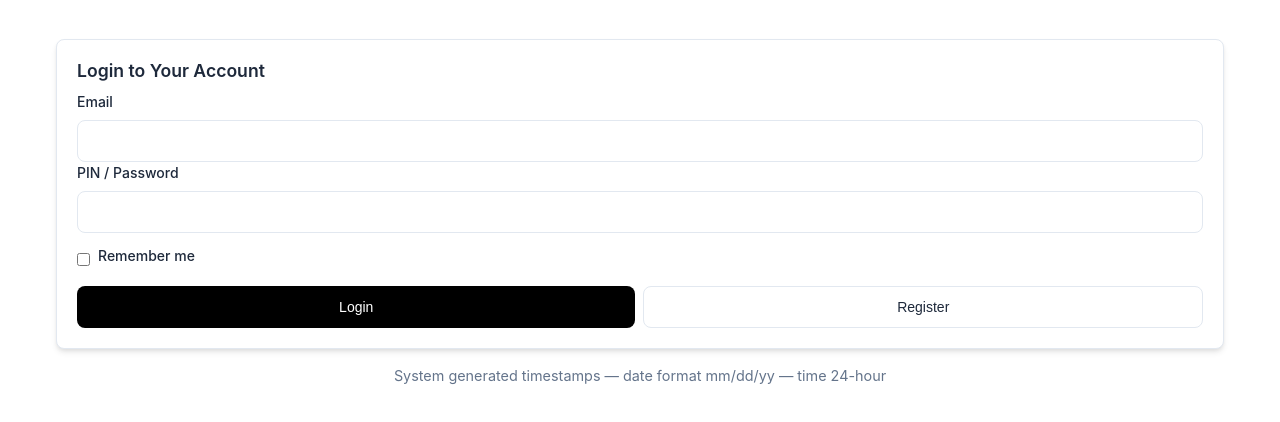
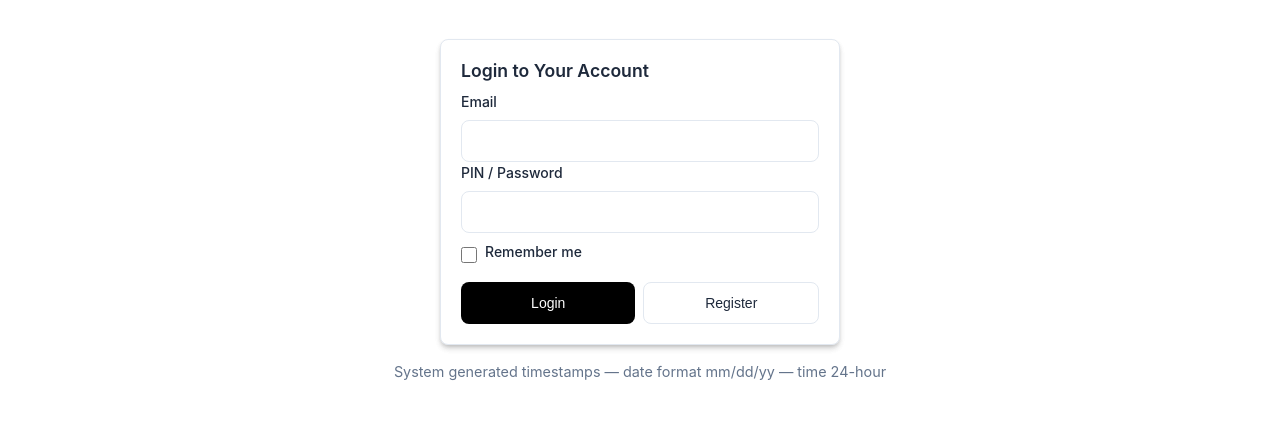
Before and after one commit to Edrian45/project-online-rafael, a plain HTML site: page index.html in a window 1280 px wide. Shown: the part 70-492 px from the top of the page. Drawn offline with nearby package versions, Linux system fonts and the light colour scheme.

Commit message:
Update style.css

```diff
--- a/style.css
+++ b/style.css
@@ -76,6 +76,15 @@
             box-shadow: var(--shadow);
             border: 1px solid var(--border);
             margin-bottom: 1rem;
+        }
+        .form {
+            background: var(--card-bg);
+            border-radius: var(--radius);
+            box-shadow: var(--shadow);
+            margin-bottom: 1rem;
+            max-width: 400px;
+            margin-left: auto;
+            margin-right: auto;
         }
 
         /* Header */
@@ -680,12 +689,12 @@
         .checkbox-container {
             display: flex;
             align-items: center;
+            justify-content: flex-start;
             gap: 0.5rem;
-            margin: 0.75rem 0;
-            cursor: pointer;
+            margin-top: 0.5rem;
         }
 
         .checkbox-container input[type="checkbox"] {
-            width: auto;
-            margin: 0;
+            width: 16px;
+            height: 16px;
         }
```
